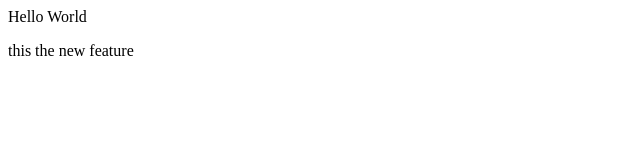
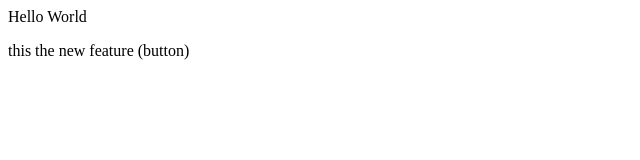
Before and after one commit to Premraj3414/localrepo, a plain HTML site: page index.html in a window 1280 px wide. Shown: the full height of the page, 0-640 px from the left. Drawn offline with Linux system fonts and the light colour scheme.

```diff
--- a/index.html
+++ b/index.html
@@ -1,3 +1,3 @@
 <p> Hello World</p>
 
-<p>this the new feature</p>
+<p>this the new feature (button)</p>
```
